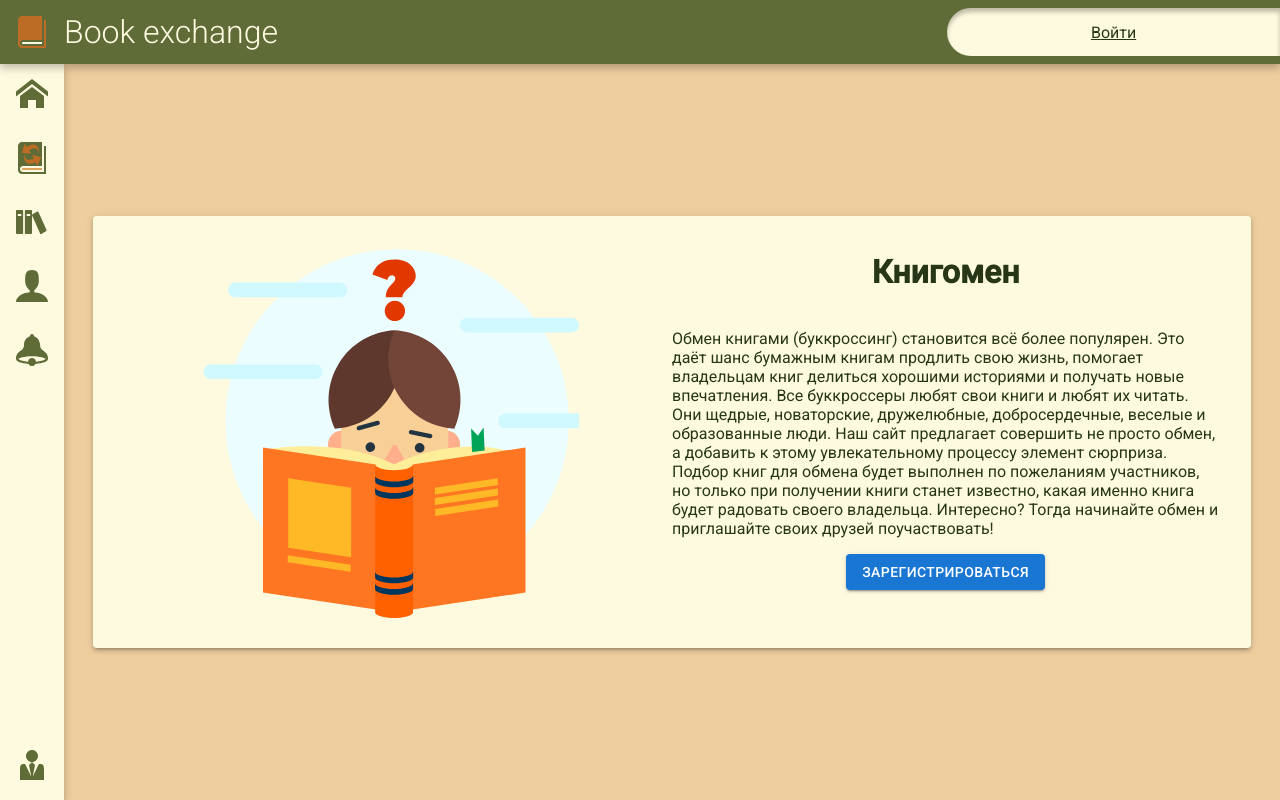
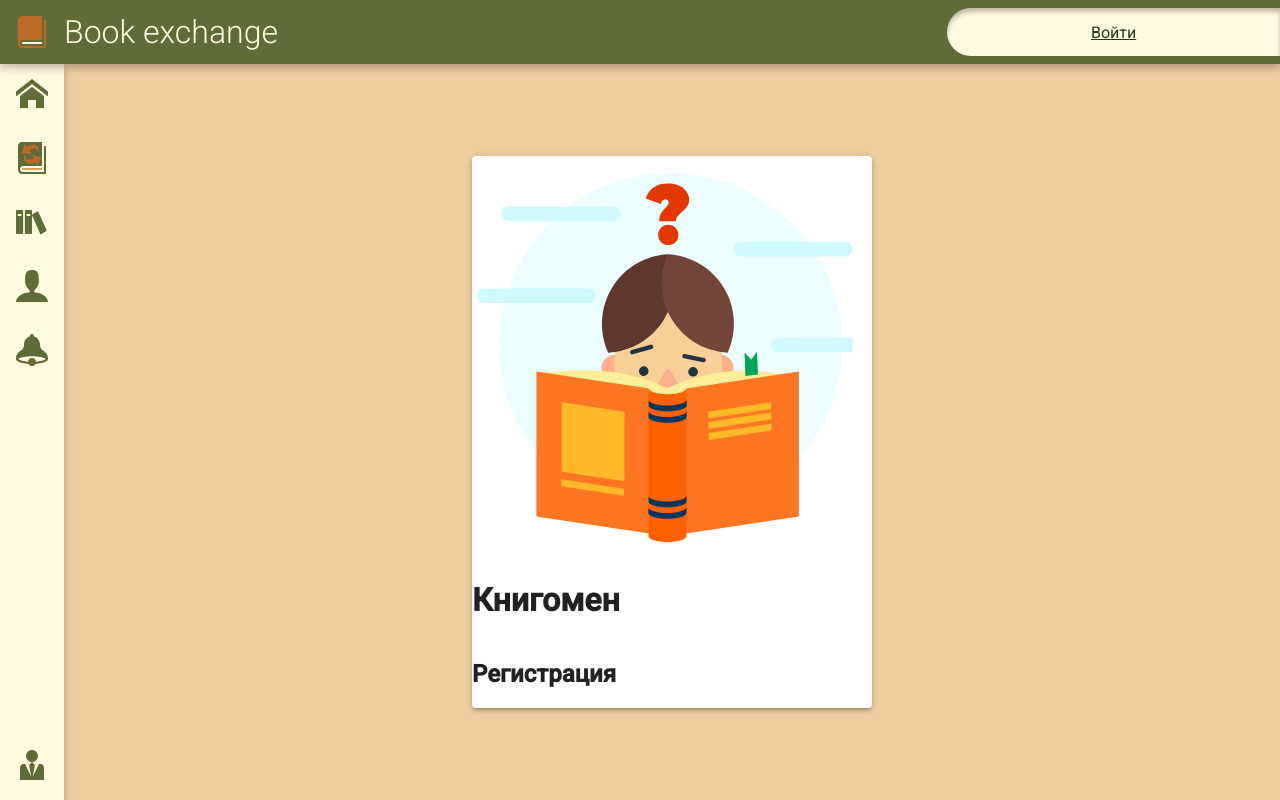
Before and after one commit to jorjif/LI.BooksService.Frontend, a React (Create React App) app: page / in a window 1280 px wide. Built offline with nearby package versions, Linux system fonts and the light colour scheme; what @material-ui/styled-engine would draw is missing.

Commit message:
каркас создан. Осталась форма

```diff
--- a/src/App.tsx
+++ b/src/App.tsx
@@ -3,13 +3,14 @@ import "./App.scss";
 import PageFrame from "./components/pageFrame/pageFrame";
 import MainPage from "./components/mainPage/mainPage";
 import { StyledEngineProvider } from "@material-ui/styled-engine";
+import Registration from "./components/registerPage/registration";
 
 function App() {
   return (
     <StyledEngineProvider injectFirst>
       <div className="App">
         <PageFrame>
-          <MainPage />
+          <Registration />
         </PageFrame>
       </div>
     </StyledEngineProvider>
--- a/src/components/mainPage/mainPage.scss
+++ b/src/components/mainPage/mainPage.scss
@@ -10,4 +10,14 @@
       background-color: hsl(74, 32%, 24%);
     }
   }
+  &_paper {
+    background: #fefae0;
+    padding: 1rem 2rem;
+    color: #283618;
+    max-width: 90%;
+    display: flex;
+    margin: 1rem 1rem;
+    height: auto;
+    flex-wrap: wrap;
+  }
 }
--- a/src/components/mainPage/mainPage.tsx
+++ b/src/components/mainPage/mainPage.tsx
@@ -5,18 +5,8 @@ import "./mainPage.scss";
 import { ReactComponent as Kid } from "./kid.svg";
 
 const MainPage: React.FC = () => {
-  const PaperStyle: Object = {
-    bgcolor: "#FEFAE0",
-    p: "1rem 2rem",
-    color: "#283618",
-    maxWidth: "90%",
-    display: "flex",
-    margin: "1rem 1rem",
-    height: "auto",
-    flexWrap: "wrap",
-  } as const;
   return (
-    <Paper elevation={3} sx={PaperStyle}>
+    <Paper elevation={3} className="page_mainPage_paper">
       <Kid className="page_mainPage_icon" />
       <Box
         sx={{
--- a/src/components/registerPage/registration.tsx
+++ b/src/components/registerPage/registration.tsx
@@ -1,2 +1,24 @@
+import { Paper } from "@material-ui/core";
 import React from "react";
 import "./registration.scss";
+import { ReactComponent as Kid } from "../mainPage/kid.svg";
+import { Box } from "@material-ui/system";
+
+const Registration: React.FC = () => {
+  const boxStyles: Object = {
+    display: "flex",
+    flexDirection: "column",
+    alignItems: "flex-start",
+  };
+  return (
+    <Paper elevation={3} className="page_mainPage_paper">
+      <Kid className="page_mainPage_icon" />
+      <Box sx={boxStyles}>
+        <h1>Книгомен</h1>
+        <h2>Регистрация</h2>
+      </Box>
+    </Paper>
+  );
+};
+
+export default Registration;
```
